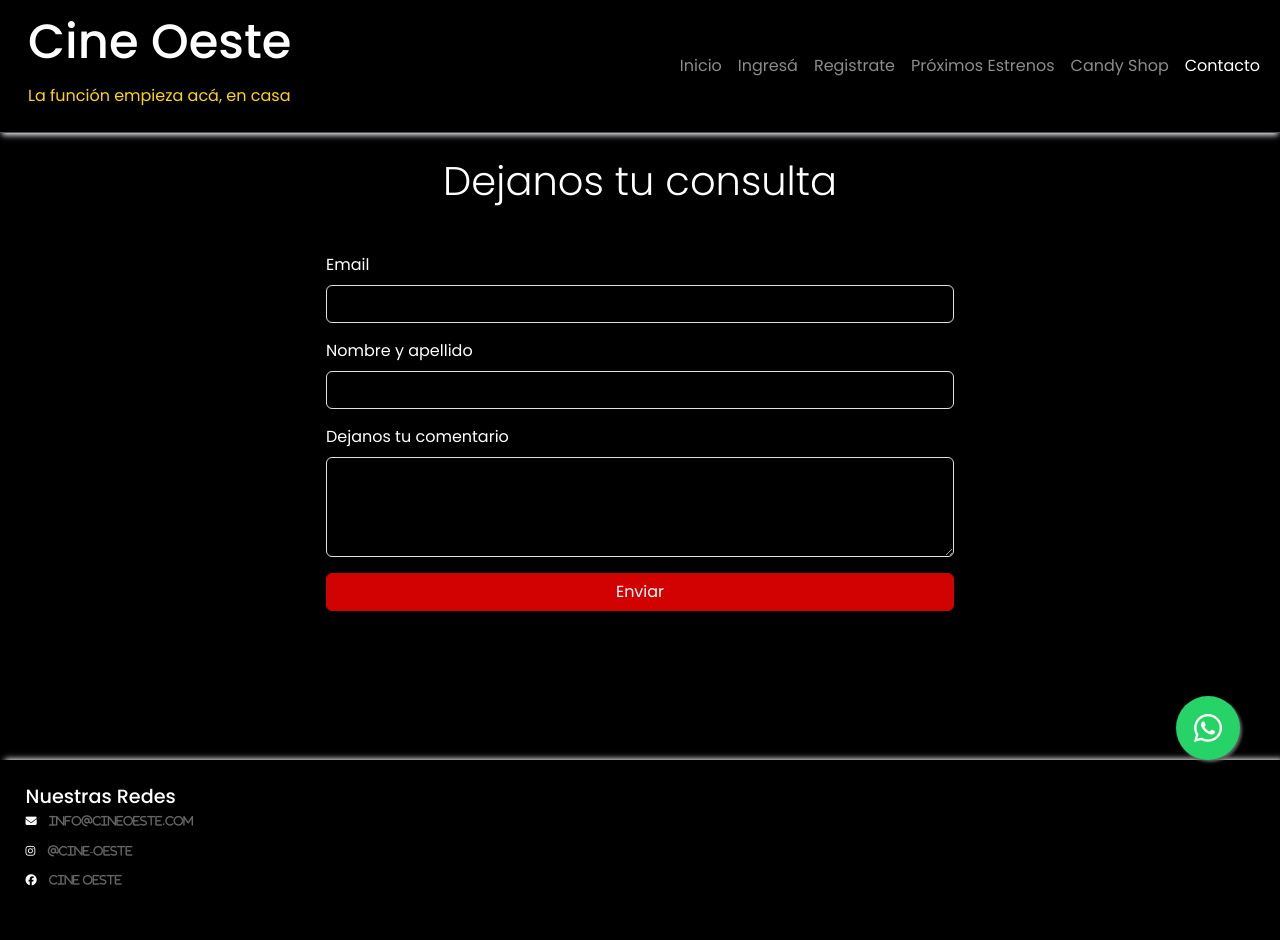
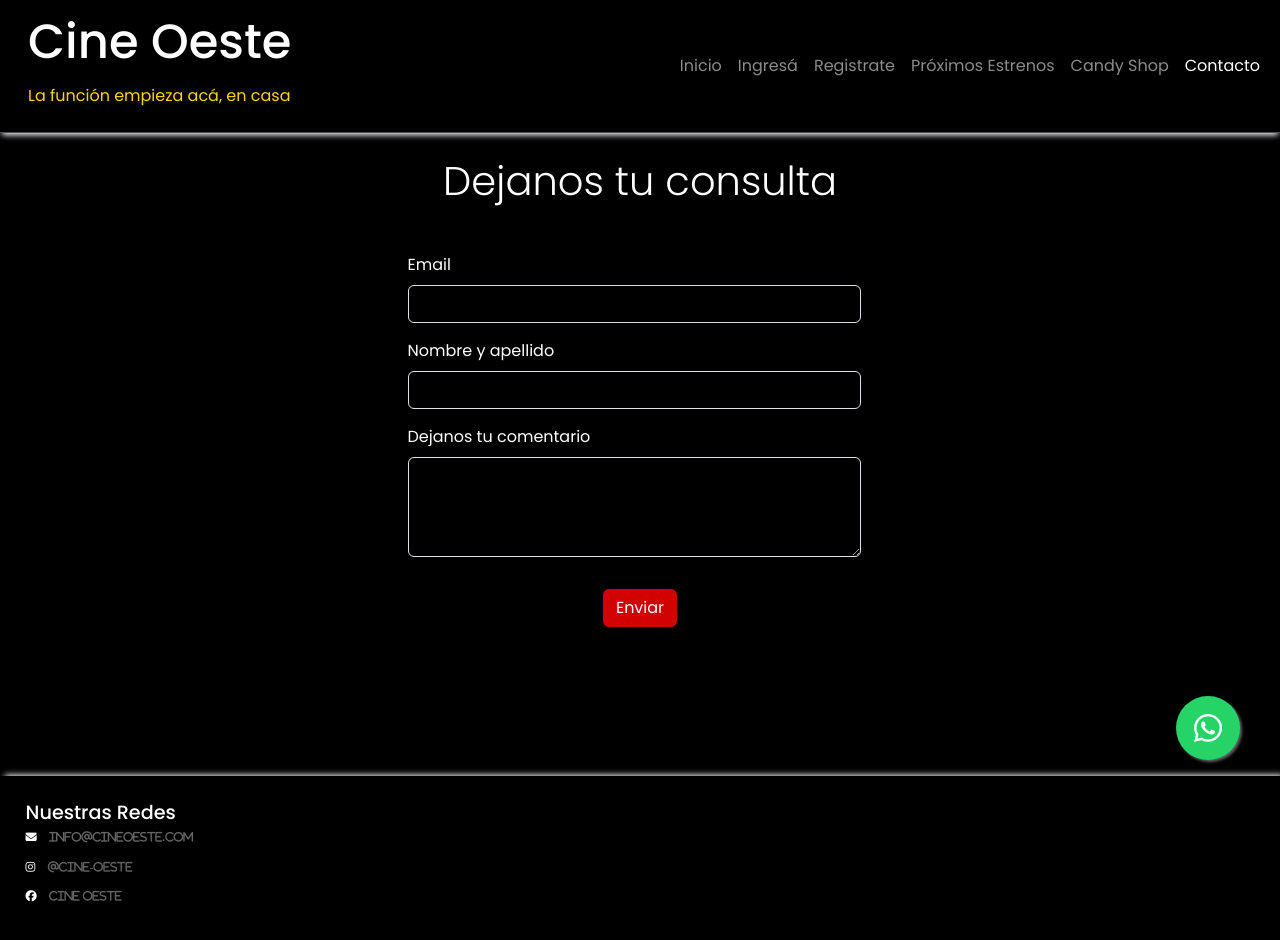
Before and after one commit to Mariangeles-2/Cine-Oeste, a website: page pages/contacto.html in a window 1280 px wide. Drawn offline with nearby package versions, Linux system fonts and the light colour scheme.

Commit message:
Se agrega animación al ícono de Wapp, se arregla link en Candy a Contacto y se refina el botón de contacto

```diff
--- a/pages/contacto.html
+++ b/pages/contacto.html
@@ -68,17 +68,17 @@
 <main class="container-fluid my-4">
     <h2 class="display-6 text-center mb-5" h2>Dejanos tu consulta</h2>
 
-    <form class="row-cols-2 d-flex flex-column align-items-center">
-        <div>
-            <div class="mb-3">
+    <form class="container d-flex flex-column align-items-center">
+        <div class="row col-5 justify-content-center">
+            <div class="mb-3 col-12 ps-0">
                 <label class="label-decoration form-label" for="floatingInputValue">Email</label>
                 <input class="form-control input-decoration text-light" id="floatingInputValue" type="email"/>
             </div>
-            <div class="mb-3">
+            <div class="mb-3 col-12 ps-0">
                 <label class="label-decoration form-label" for="floatingNombreApellido">Nombre y apellido</label>
                 <input class="form-control input-decoration text-light" id="floatingNombreApellido" type="text"/>
             </div>
-            <div>
+            <div class="mb-3 col-12 ps-0">
                 <label class="label-decoration form-label" for="floatingTextarea2">Dejanos tu comentario</label>
                 <textarea class="form-control input-decoration text-light" id="floatingTextarea2"
                           style="height: 100px"></textarea>
@@ -88,7 +88,7 @@
     </form>
 
     <!--Whatsapp-->
-    <a class="wapp-item" href="#" target="_blank">
+    <a class="wapp-item animate__animated animate__bounce" href="#" target="_blank">
         <i class="fa fa-whatsapp my-wapp-item"></i>
     </a>
 </main>
```
Also changed, not shown: index.html (+1 -1 lines), pages/candyshop.html (+3 -3 lines), pages/login.html (+1 -1 lines), pages/password-reminder.html (+1 -1 lines), pages/proximos-estrenos.html (+1 -1 lines), pages/registro.html (+1 -1 lines).
